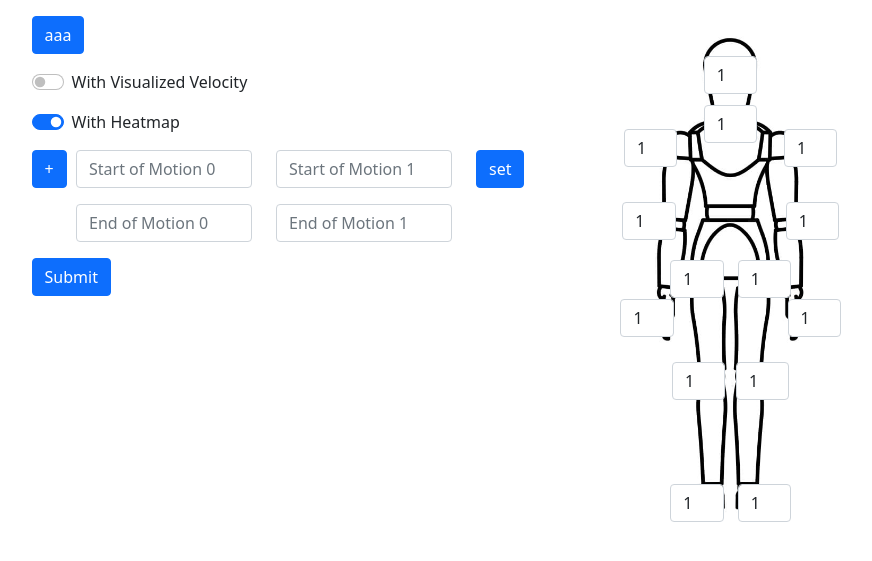
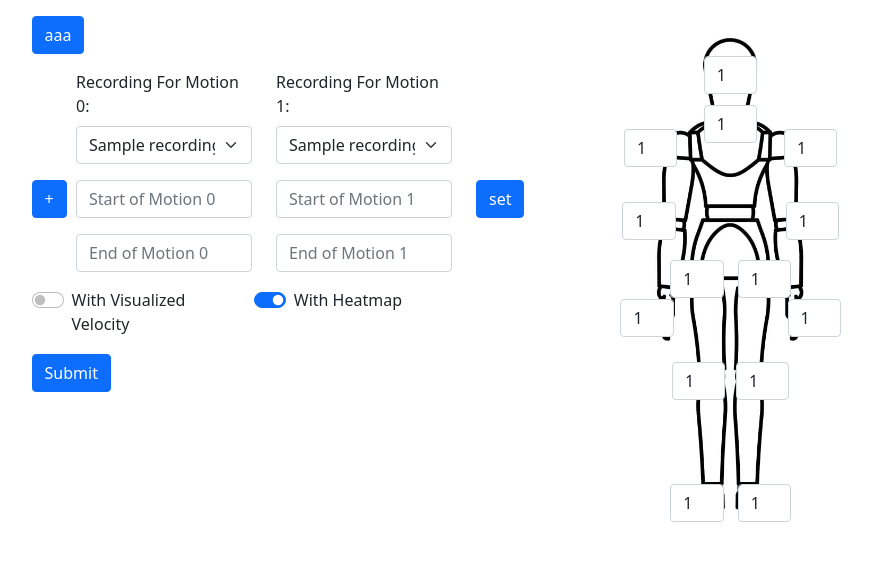
Before and after one commit to MILKI-PSY/Human-Motion-Comparison, a Flask app: template templates/input.html in a window 1280 px wide. Shown: the top 561 px of the page, without its empty margins (176-1048 px from the left). Run offline with Flask 3, Linux system fonts and the light colour scheme; the template is opened without the code that fills it: most values are stand-ins (such as "Sample title", 1, 10 or a date in 2020); some libraries are stand-ins or nearby versions.

Commit message:
send from input.html and receive in result.html

```diff
--- a/constants.py
+++ b/constants.py
@@ -1,6 +1,7 @@
 import matplotlib.colors as mcolors
 
 ANIMATION_SAVE_PATH = "C:\\Users\\gaoch\\MA\\Badminton weights\\gifs\\"
+DATA_PATH = "C:\\Users\\gaoch\\MA\\Data\\"
 
 SIMPLIFIED_JOINTS = ["Pelvis", "Neck", "Head", "Right Upper Arm", "Right Forearm",
                      "Right Hand", "Left Upper Arm", "Left Forearm", "Left Hand",
--- a/templates/input.html
+++ b/templates/input.html
@@ -21,11 +21,12 @@
             return weights;
         }
 
-        let chosen_slot = "0";
-        let wights_groups = [];
-        wights_groups.push(get_default_weights());
 
         $(document).ready(function () {
+            let chosen_slot = "0";
+            let wights_groups = [];
+            wights_groups.push(get_default_weights());
+
             $(document).on("click", ".add", function () {
                 let index = Number($(this).val());
                 console.log(index)
@@ -33,19 +34,19 @@
                 $(this).parent().parent().after(`
         <div class="row mt-3">
             <div class="col col-md-1">
-                <button type="button" class="btn btn-primary add" value="` + index + `">+</button>
+                <button type="button" class="btn btn-primary add" value="${index}">+</button>
             </div>
-            <div class="col">
-                <input type="number" class="form-control" placeholder="Node of Motion 0" name="motion_0">
+            <div class="col motion_0">
+                <input type="number" class="form-control" placeholder="Node of Motion 0">
             </div>
-            <div class="col">
-                <input type="number" class="form-control" placeholder="Node of Motion 1" name="motion_1">
+            <div class="col motion_1">
+                <input type="number" class="form-control" placeholder="Node of Motion 1" >
             </div>
             <div class="col col-md-1">
-                <button type="button" class="btn btn-primary set_weights" value="` + index + `">set</button>
+                <button type="button" class="btn btn-primary set_weights" value="${index}">set</button>
             </div>
             <div class="col col-md-1">
-                <button type="button" class="btn btn-danger sub" value="\` + index + \`">-</button>
+                <button type="button" class="btn btn-danger sub" value="${index}">-</button>
             </div>
         </div>`)
 
@@ -68,7 +69,6 @@
 
                 });
             })
-
             $('.weight_input input').change(function () {
                 let index = Number(chosen_slot);
                 let key = $(this).attr("id");
@@ -76,23 +76,97 @@
                 console.log("key:" + key + " val:" + $(this).val());
                 wights_groups[index].set(key, value);
             });
-            $(test).click(function () {
-                console.log(wights_groups)
-            });
 
             let mannequin_wight = $("#weights").width();
             let mannequin_height = mannequin_wight * 1.364 //The resolution of the original image is 670 * 914
             $("#weights").css("height", mannequin_height + "px");
             $("#weights").css("background-size", mannequin_wight + "px " + mannequin_height + "px");
+
+            let str_recording_names = "{{recording_names}}";
+            let recording_names = str_recording_names.replace("[&#39;", "").replace("&#39;]", "").split("&#39;, &#39;");
+
+            for (let i in recording_names) {
+                $("#recording_name_0").append("<option value=" + recording_names[i] + ">" + recording_names[i] + "</option>");
+                $("#recording_name_1").append("<option value=" + recording_names[i] + ">" + recording_names[i] + "</option>");
+            }
+
             $("#submit").click(function () {
+                let marks_motion_0 = [];
+                $('.motion_0 input').each(function () {
+                    marks_motion_0.push($(this).val());
+                });
+                let json_motion_0 = JSON.stringify(marks_motion_0);
+
+                let marks_motion_1 = []
+                $('.motion_1 input').each(function () {
+                    marks_motion_1.push($(this).val());
+                });
+                let json_motion_1 = JSON.stringify(marks_motion_1);
+
+                let json_weights_groups_builder = []
+                for (let i in wights_groups) {
+                    json_weights_groups_builder.push(JSON.stringify(Object.fromEntries(wights_groups[i])));
+                }
+                let json_weights_groups = JSON.stringify(json_weights_groups_builder);
+
+                let flag_visualized_velocity = $("#flag_visualized_velocity").val();
+                let flag_heatmap = $("#flag_heatmap").val();
+                let file_name_0 = $("#recording_name_0").val();
+                let file_name_1 = $("#recording_name_1").val();
+
+
                 $.post("http://127.0.0.1:5000/result",
                     {
-                        name: "Donald Duck",
-                        city: "Duckburg"
-                    },
-                    function (data, status) {
-                        alert("Data: " + data + "\nStatus: " + status);
+                        "marks_motion_0": json_motion_0,
+                        "marks_motion_1": json_motion_1,
+                        "array_weights": json_weights_groups,
+                        "flag_visualized_velocity": flag_visualized_velocity,
+                        "flag_heatmap": flag_heatmap,
+                        "file_name_0": file_name_0,
+                        "file_name_1": file_name_1,
                     });
+                // function (data, status) {
+                //     alert("Data: " + data + "\nStatus: " + status);
+                // });
+            });
+
+            function submit() {
+                let marks_motion_0 = [];
+                $('.motion_0 input').each(function () {
+                    marks_motion_0.push($(this).val());
+                });
+
+                let marks_motion_1 = []
+                $('.motion_1 input').each(function () {
+                    marks_motion_1.push($(this).val());
+                });
+
+                let weights_groups = []
+                for (let i in wights_groups) {
+                    weights_groups.push(JSON.stringify(Object.fromEntries(wights_groups[i])));
+                }
+
+                let flag_visualized_velocity = $("#flag_visualized_velocity").val();
+                let flag_heatmap = $("#flag_heatmap").val();
+                let file_name_0 = $("#recording_name_0").val();
+                let file_name_1 = $("#recording_name_1").val();
+
+
+                $.post("http://127.0.0.1:5000/result",
+                    {
+                        "marks_motion_0": marks_motion_0,
+                        "marks_motion_1": marks_motion_1,
+                        "weights_groups": weights_groups,
+                        "flag_visualized_velocity": flag_visualized_velocity,
+                        "flag_heatmap": flag_heatmap,
+                        "file_name_0": file_name_0,
+                        "file_name_1": file_name_1,
+                    });
+            };
+
+            submit();
+
+            $("#test").click(function () {
             });
         })
 
@@ -113,28 +187,32 @@
 <body>
 
 
-<div class="container mt-3 col-md-10 ">
+<div class="container mt-3 col-md-10">
 
     <div class="row">
         <div class="col col-md-6 offset-1">
-            <button id="test" class="btn btn-primary">aaa</button>
-            <div class="form-check form-switch mt-3">
-                <input class="form-check-input" type="checkbox" id="with_visualized_velocity" value="no">
-                <label class="form-check-label" for="with_visualized_velocity">With Visualized Velocity</label>
+            <button id="test" class="btn btn-primary" value="">aaa</button>
+            <div class="row mt-3">
+                <div class="col offset-1">
+                    <label for="recording_name_0" class="form-label">Recording For Motion 0:</label>
+                    <select class="form-select recording_name_select" id="recording_name_0"> </select>
+                </div>
+                <div class="col">
+                    <label for="recording_name_1" class="form-label">Recording For Motion 1:</label>
+                    <select class="form-select recording_name_select" id="recording_name_1"> </select>
+                </div>
+                <div class="col col-md-2"></div>
             </div>
-            <div class="form-check form-switch mt-3">
-                <input class="form-check-input" type="checkbox" id="with_heatmap" value="yes" checked>
-                <label class="form-check-label" for="with_heatmap">With Heatmap</label>
-            </div>
+
             <div class="row mt-3">
                 <div class="col col-md-1">
                     <button type="button" class="btn btn-primary add" value="0">+</button>
                 </div>
-                <div class="col">
-                    <input type="number" class="form-control" placeholder="Start of Motion 0" name="motion_0">
+                <div class="col motion_0">
+                    <input type="number" class="form-control" placeholder="Start of Motion 0">
                 </div>
-                <div class="col">
-                    <input type="number" class="form-control" placeholder="Start of Motion 1" name="motion_1">
+                <div class="col motion_1">
+                    <input type="number" class="form-control" placeholder="Start of Motion 1">
                 </div>
                 <input type="number" style="display:none" id="weights_container_0"/>
                 <div class="col col-md-1">
@@ -144,14 +222,29 @@
             </div>
             <div class="row mt-3">
                 <div class="col col-md-1"></div>
-                <div class="col">
-                    <input type="number" class="form-control" placeholder="End of Motion 0" name="motion_0">
+                <div class="col motion_0">
+                    <input type="number" class="form-control" placeholder="End of Motion 0">
                 </div>
-                <div class="col">
-                    <input type="number" class="form-control" placeholder="End of Motion 1" name="motion_1">
+                <div class="col motion_1">
+                    <input type="number" class="form-control" placeholder="End of Motion 1">
                 </div>
                 <div class="col col-md-1"></div>
                 <div class="col col-md-1"></div>
+            </div>
+            <div class="row mt-3">
+                <div class="col col-md-5">
+                    <div class="form-check form-switch">
+                        <input class="form-check-input" type="checkbox" id="flag_visualized_velocity" value="no">
+                        <label class="form-check-label" for="flag_visualized_velocity">With Visualized Velocity</label>
+                    </div>
+                </div>
+                <div class="col col-md-5">
+                    <div class="form-check form-switch">
+                        <input class="form-check-input" type="checkbox" id="flag_heatmap" value="yes" checked>
+                        <label class="form-check-label" for="flag_heatmap">With Heatmap</label>
+                    </div>
+                </div>
+
             </div>
             <div class="mt-3">
                 <button id="submit" class="btn btn-primary">Submit</button>
--- a/test.py
+++ b/test.py
@@ -1,20 +1,48 @@
 import base64
 from io import BytesIO
-
+import os
+from constants import *
 from flask import Flask, render_template, request
+import json
+import pandas as pd
 from matplotlib.figure import Figure
 
 app = Flask(__name__)
 
 
 @app.route("/")
-def student():
-    return render_template('input.html')
+def input_parameters():
+    return render_template('input.html', recording_names=os.listdir(DATA_PATH))
 
 
 @app.route('/result', methods=['POST'])
 def my_form_post():
-    print(request.form)
+
+
+    marks_motion_0 = request.form.get("marks_motion_0")
+    marks_motion_1 = request.form.get("marks_motion_1")
+    flag_visualized_velocity = request.form.get("flag_visualized_velocity")
+    flag_heatmap = request.form.get("flag_heatmap")
+    file_name_0 = request.form.get("file_name_0")
+    file_name_1 = request.form.get("file_name_1")
+
+    ls_weights_groups = []
+    for weights in request.form.getlist("array_weights[]"):
+        ls_weights_groups.append(json.loads(weights))
+    weights_groups = pd.DataFrame(ls_weights_groups)
+
+    print(weights_groups)
+
+    print(marks_motion_0)
+    print(marks_motion_1)
+    print(weights_groups)
+
+    print(flag_heatmap)
+    print(file_name_0)
+    print(file_name_1)
+
+    print(flag_visualized_velocity)
+
     return render_template("result.html")
 
 
```
Also changed, not shown: 2 other files.
